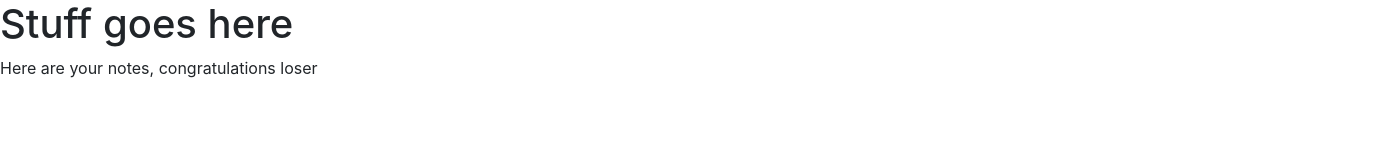
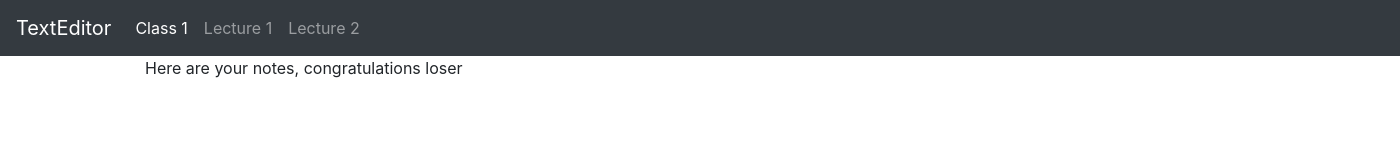
Before and after one commit to mordanc/BetterThanEver, an Electron app: page index.html in a window 1400 px wide. Drawn offline with nearby package versions, Linux system fonts and the light colour scheme.

Commit message:
Updated homepage with navbar

```diff
--- a/index.html
+++ b/index.html
@@ -6,14 +6,40 @@
         <link href="node_modules\bootstrap\dist\css\bootstrap.min.css" rel="stylesheet" media="screen">
     </head>
 
-    <header>
 
 
-    </header>
+    <body>
+        <header>
+            <!--navbar-->
+      <nav class="navbar navbar-expand-md navbar-dark fixed-top bg-dark">
+            <a class="navbar-brand" href="#">TextEditor</a>
+            <button class="navbar-toggler" type="button" dtat-toggle="collapse" data-target="#navbarCollapse" aria-controls="navbarCollapse" aria-expanded="false" aria-label="Toggle navigation">
+              <span class="navbar-toggler-icon"></span>
+            </button>
+            <div class="collapse navbar-collapse" id="navbarCollapse">
+              <ul class="navbar-nav mr-auto">
+                <li class="nav-item active">
+                  <a class="nav-link" href="#">Class 1 <span class="sr-only">(current)</span></a>
+                </li>
+                <li class="nav-item">
+                  <a class="nav-link" href="#">Lecture 1</a>
+                </li>
+                <li class="nav-item">
+                  <a class="nav-link" href="#">Lecture 2</a>
+                </li>
+              </ul>   <!--End of links-->
+            </div>
+          </nav>
 
-    <body>
-        <h1>Stuff goes here</h1>
-        <p>Here are your notes, congratulations loser</p>
+        </header>
+
+        <main role="main" class="container">
+            <h1>Stuff goes here</h1>
+            <p>Here are your notes, congratulations loser</p>
+
+
+        </main>
+
 
     </body>
 
```
